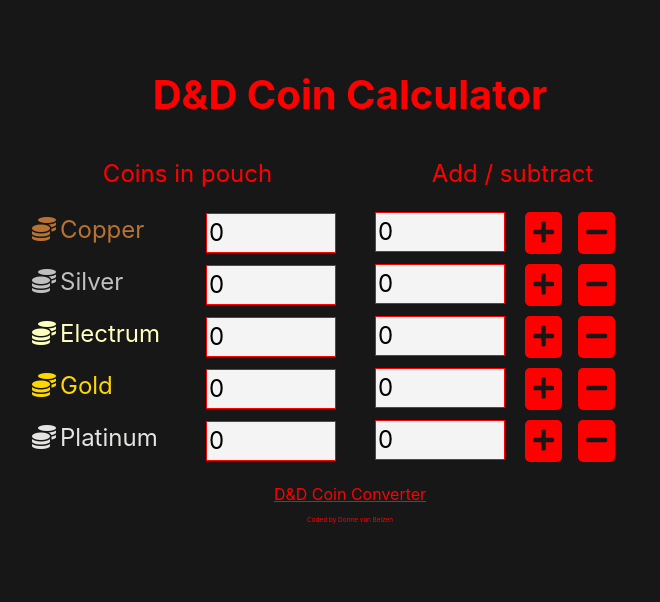
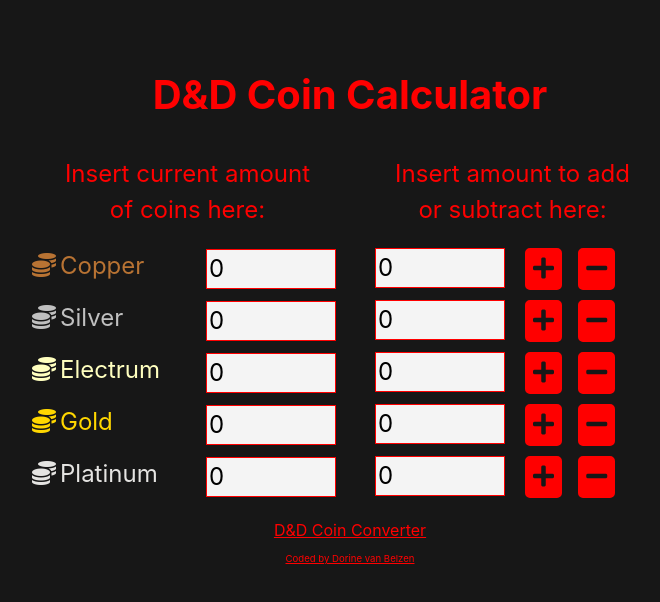
Before and after one commit to Dorine-forritari/react-dnd-coin-calculator, a React (Create React App) app: page / in a window 1280 px wide. Shown: the top 602 px of the page, without its empty margins (290-950 px from the left). Built offline with nearby package versions, Linux system fonts and the light colour scheme.

Commit message:
added external link to personal website

```diff
--- a/src/App.css
+++ b/src/App.css
@@ -99,6 +99,19 @@
     color: white;
 }
 
+.external__link {
+    font-size: 0.6rem;
+    color: red;
+    text-decoration: underline;
+    display: block;
+    text-align: center;
+    margin: 10px;
+}
+
+.external__link:hover {
+    color: white;
+}
+
 @media (max-width: 620px) {
     #header__calculator {
         font-size: 2rem;
--- a/src/App.js
+++ b/src/App.js
@@ -8,7 +8,6 @@
 import AddButton from './components/AddButton';
 import SubtractButton from './components/SubtractButton';
 import Converter from './components/Converter';
-import Credit from './components/Credit';
 
 class App extends React.Component {
   constructor(props) {
@@ -434,10 +433,10 @@
           <div className='container'>
           <div className='row justify-content-between'>
             <div className='col-6'>
-              <p id='current__amount'>Coins in pouch</p>
+              <p id='current__amount'>Insert current amount<br/>of coins here:</p>
             </div>
             <div className='col-6'>
-              <p id='change__amount'>Add / subtract</p>
+              <p id='change__amount'>Insert amount to add<br/>or subtract here:</p>
             </div>
           </div>
           <div className='currencies'>
@@ -560,10 +559,13 @@
           </div>
         </div>
         <Link to='/converter' className='link'>D&D Coin Converter</Link>
+        <Link to='/dorinevanbelzen' className='external__link'>Coded by Dorine van Belzen</Link>
         </>
         )} />
         <Route path='/converter' component={Converter} />
-        <Credit />
+        <Route path='/dorinevanbelzen' component={() => {
+     window.location.href = 'https://dorinevanbelzen.com';
+     return null;}}/>
       </div>
     </div>
     </Router>
--- a/src/components/Converter.js
+++ b/src/components/Converter.js
@@ -171,6 +171,7 @@
             </div>
         </div>
         <Link to='/' className='link'>D&D Coin Calculator</Link>
+        <Link to='/dorinevanbelzen' className='external__link'>Coded by Dorine van Belzen</Link>
         </div>
     );
     }
--- a/src/components/Credit.css
+++ /dev/null
@@ -1,6 +0,0 @@
-.credit {
-    color: red;
-    font-size: 0.4rem;
-    display: block;
-    text-align: center;
-}
--- a/src/components/Credit.js
+++ /dev/null
@@ -1,11 +0,0 @@
-import './Credit.css';
-
-const Credit = () => {
-    return(
-        <div className='credit'>
-            <p>Coded by Dorine van Belzen</p>
-        </div>
-    );
-}
-
-export default Credit;
```
